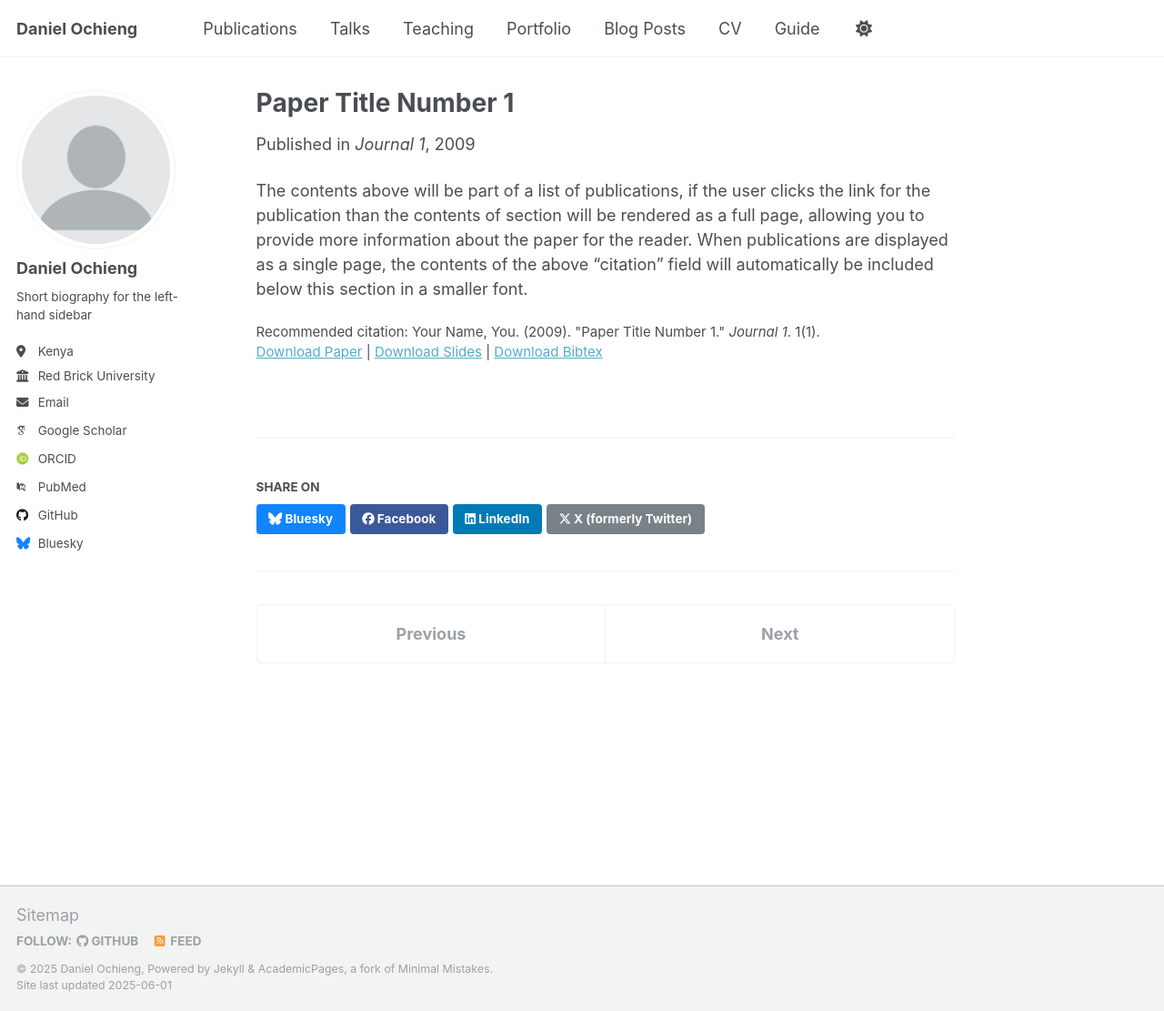
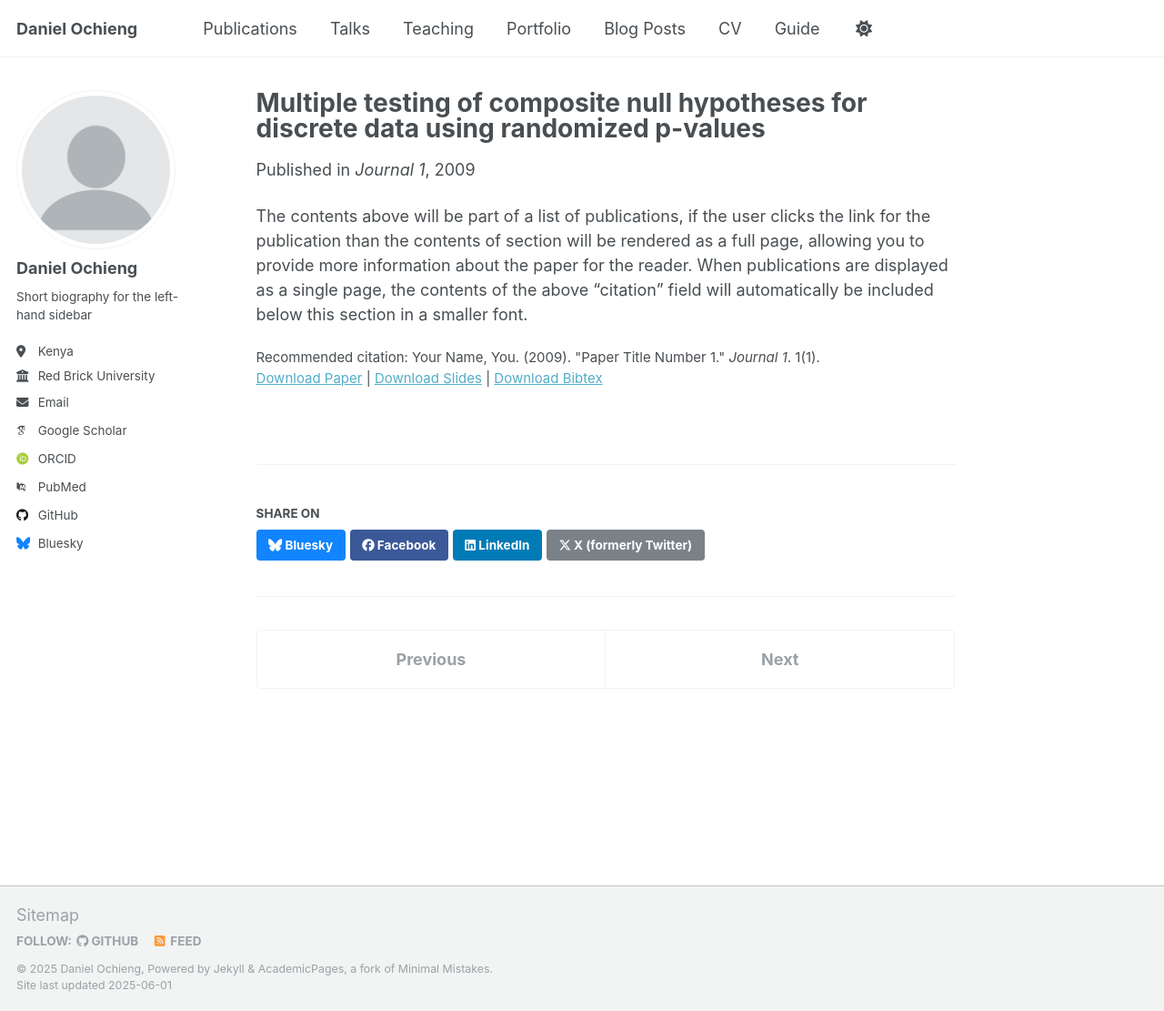
Before and after one commit to Daniel-Ochieng/Daniel-Ochieng.github.io, a Jekyll site: the page built from _publications/2009-10-01-paper-title-number-1.md, in a window 1280 px wide and 1111 px high. Shown: the whole window at 91% size. Built offline with Jekyll 4.4.1, drawn with Linux system fonts in a browser that asks for light colours; some web fonts are replaced.

Commit message:
Update 2009-10-01-paper-title-number-1.md

```diff
--- a/_publications/2009-10-01-paper-title-number-1.md
+++ b/_publications/2009-10-01-paper-title-number-1.md
@@ -1,5 +1,5 @@
 ---
-title: "Paper Title Number 1"
+title: "Multiple testing of composite null hypotheses for discrete data using randomized p-values"
 collection: publications
 category: manuscripts
 permalink: /publication/2009-10-01-paper-title-number-1
```
